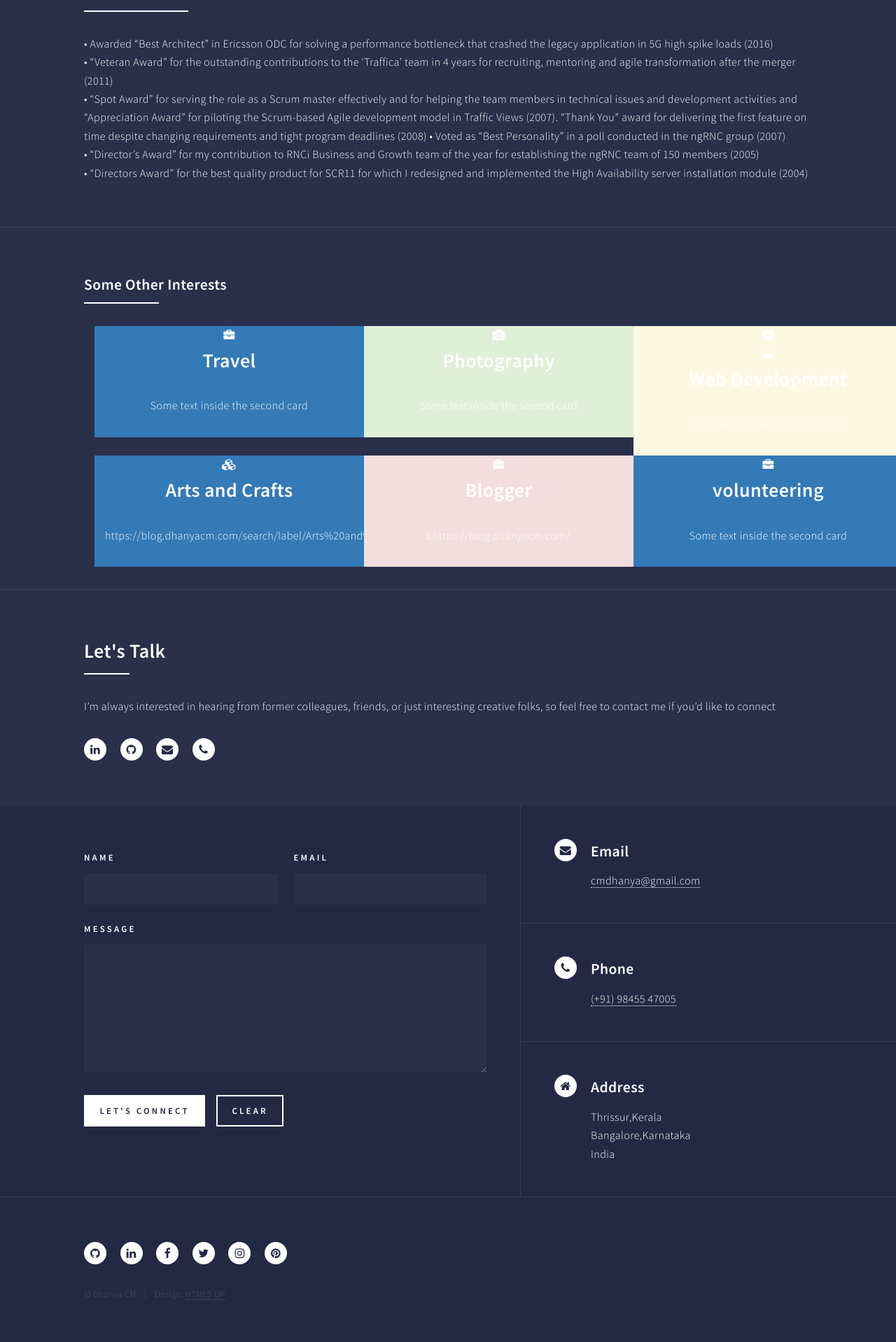
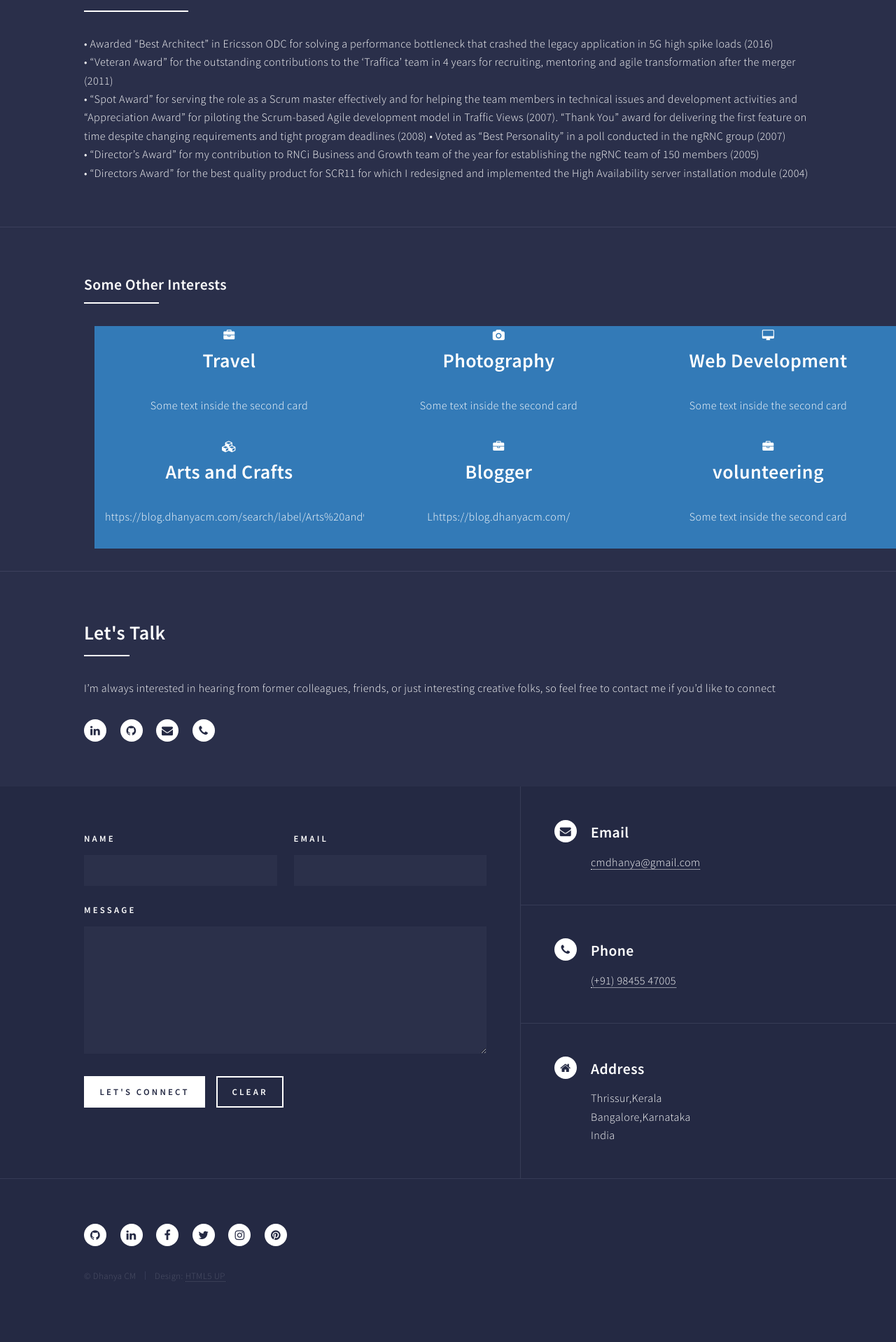
Before and after one commit to dhanyacm/dhanyacm, a Jekyll site: the page built from test.html, in a window 1280 px wide. Shown: the part 2412-4330 px from the top of the page at 70% size. Built offline with Jekyll 4.4.1, drawn with Linux system fonts in a browser that asks for light colours; nearby versions of some CDN libraries; after the commit the page ends 4303 px from its top, so only the background shows below that.

Commit message:
Update test.html

```diff
--- a/test.html
+++ b/test.html
@@ -243,7 +243,7 @@ Elsys Intelligent Devices Pvt Ltd, Trivandrum, India
 											 </div>
 										    </div>
 
-										    <div class="card bg-success col-md-4 col-sm-4 delay-05s animated fadeInUp">
+										    <div class="card bg-primary col-md-4 col-sm-4 delay-05s animated fadeInUp">
 											   <div class="card-body text-center">
 											     <div class="icon">
 											      <i class="fa fa-camera"></i><!-- Icon -->
@@ -253,9 +253,8 @@ Elsys Intelligent Devices Pvt Ltd, Trivandrum, India
 											 </div>
 										    </div>
 
-										    <div class="card bg-warning col-md-4 col-sm-4 delay-1s animated fadeInUp">
+										    <div class="card bg-primary col-md-4 col-sm-4 delay-1s animated fadeInUp">
 											       <div class="card-body text-center">
-										      <div class="icon"><i class="fa fa-briefcase"></i></div>
 										       <div class="icon">
 											      <i class="fa fa-desktop"></i><!-- Icon -->
 											    </div>
@@ -278,7 +277,7 @@ Elsys Intelligent Devices Pvt Ltd, Trivandrum, India
 											 </div>
 										      </div>
 
-										    <div class="card bg-danger col-md-4 col-sm-4">
+										    <div class="card bg-primary col-md-4 col-sm-4">
 											       <div class="card-body text-center">
 										      <div class="icon"><i class="fa fa-briefcase"></i></div>
 										      <h2>Blogger</h2><!-- Title -->
```
